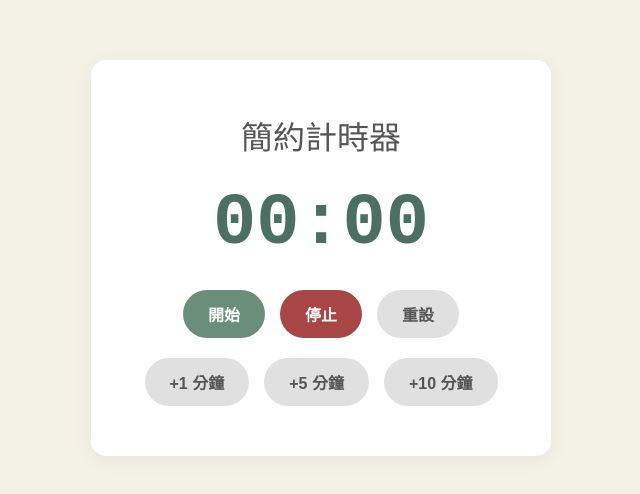
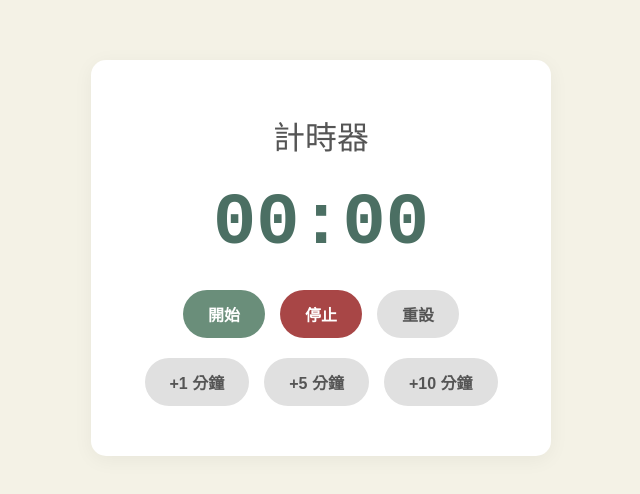
Before and after one commit to leohualee/Alarm, a plain HTML site: page index.html in a window 1280 px wide. Shown: the part 142-636 px from the top of the page, without its empty margins (319-959 px from the left). Drawn offline with Linux system fonts and the light colour scheme.

Commit message:
Update index.html

```diff
--- a/index.html
+++ b/index.html
@@ -8,7 +8,7 @@
 </head>
 <body>
     <div class="container">
-        <h1>簡約計時器</h1>
+        <h1>計時器</h1>
         <div id="timerDisplay">05:00</div>
 
         <div class="button-group">
```
